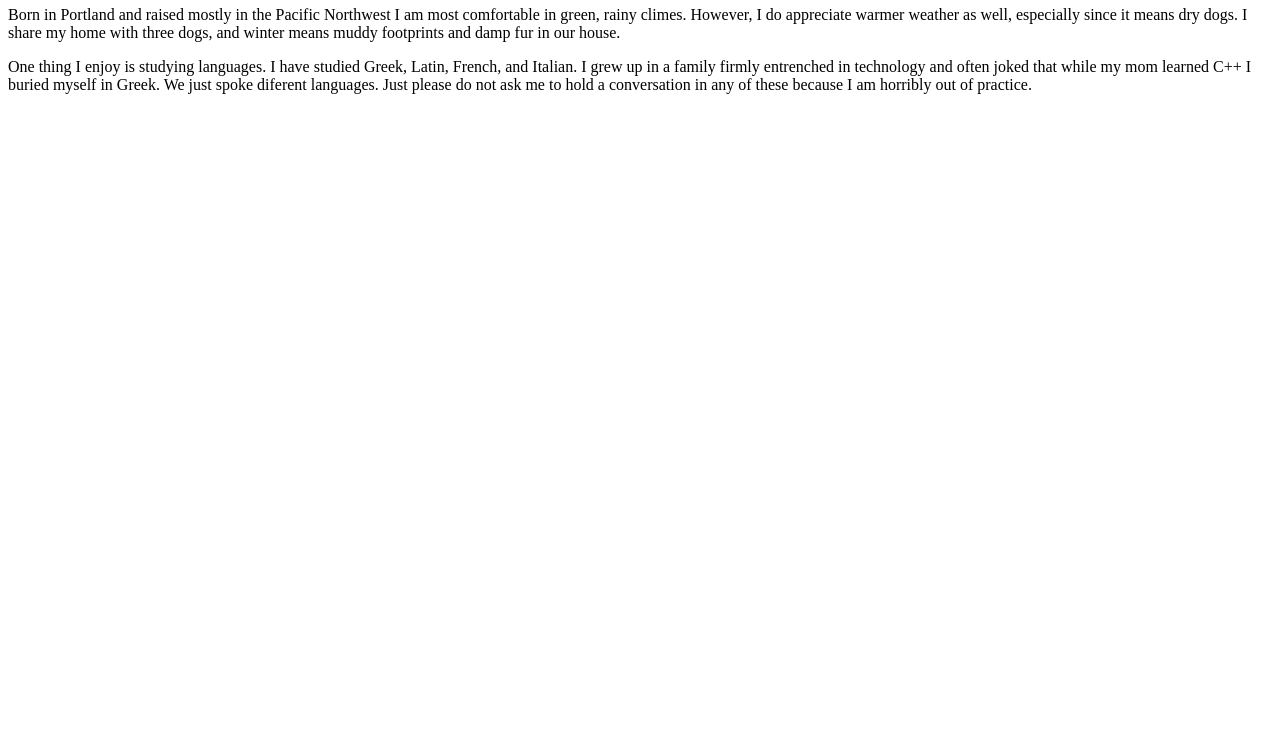
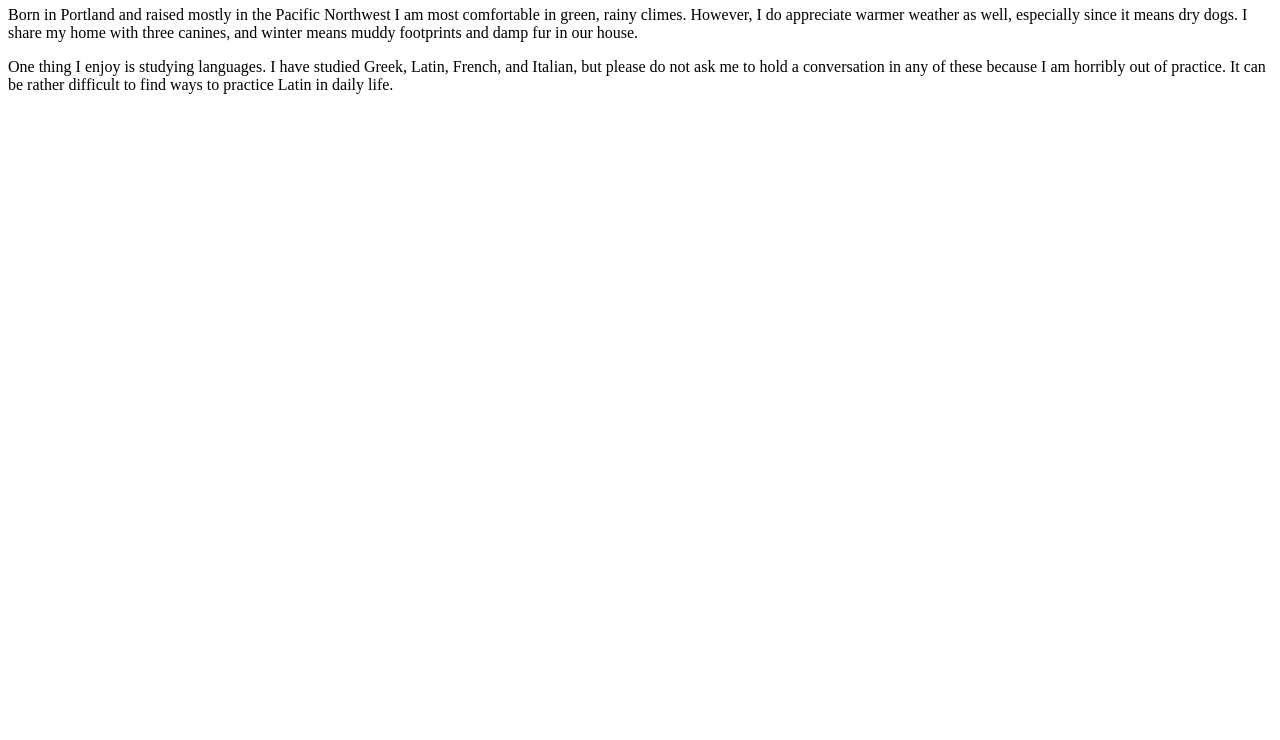
Before and after one commit to deborahak/About-Me, a plain HTML site: page index.html in a window 1280 px wide. Shown: the part 60-800 px from the top of the page. Drawn offline with Linux system fonts and the light colour scheme.

Commit message:
first commit

```diff
--- a/index.html
+++ b/index.html
@@ -1,7 +1,7 @@
 <html>
   <body>
     <h1>All About Deborah</h1>
-    <p>Born in Portland and raised mostly in the Pacific Northwest I am most comfortable in green, rainy climes.  However, I do appreciate warmer weather as well, especially since it means dry dogs.  I share my home with three dogs, and winter means muddy footprints and damp fur in our house.  </p>
-    <p>One thing I enjoy is studying languages.  I have studied Greek, Latin, French, and Italian.  I grew up in a family firmly entrenched in technology and often joked that while my mom learned C++ I buried myself in Greek.  We just spoke diferent languages.  Just please do not ask me to hold a conversation in any of these because I am horribly out of practice.  </p>
+    <p>Born in Portland and raised mostly in the Pacific Northwest I am most comfortable in green, rainy climes.  However, I do appreciate warmer weather as well, especially since it means dry dogs.  I share my home with three canines, and winter means muddy footprints and damp fur in our house.  </p>
+    <p>One thing I enjoy is studying languages.  I have studied Greek, Latin, French, and Italian, but please do not ask me to hold a conversation in any of these because I am horribly out of practice.  It can be rather difficult to find ways to practice Latin in daily life. </p>
   </body>
 </html>
```
Also changed, not shown: test.txt (added), 1 other file.
